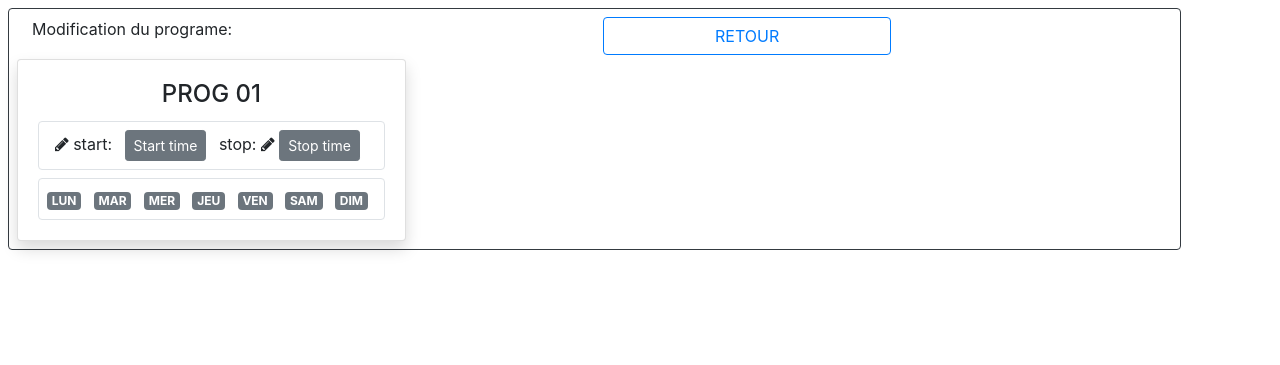
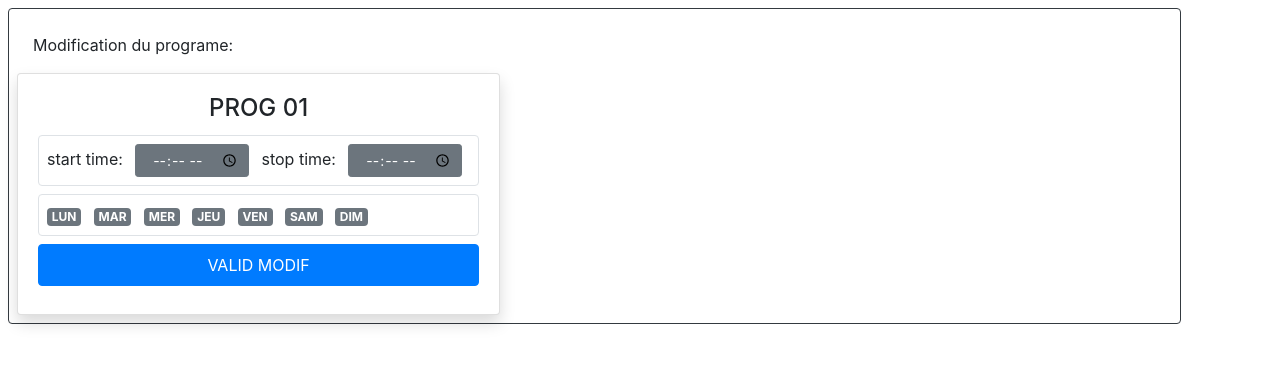
Before and after one commit to marcram99/projet_rainmaker_old, a Flask app: page /config in a window 1280 px wide. Shown: the part 94-459 px from the top of the page. Run offline with Flask 2, Linux system fonts and the light colour scheme; some libraries are stand-ins or nearby versions.

Commit message:
work on config.html js

```diff
--- a/appli/static/scripts/config.js
+++ b/appli/static/scripts/config.js
@@ -1,11 +1,28 @@
 var mod_start = document.getElementById('i_mod_st')
 var h_start = document.getElementById('p_start')
+var actif = 'badge badge-secondary mr-2'
+var inactif = 'badge badge-light mr-2'
+var lundi = document.getElementById('lundi')
+var mardi = document.getElementById('mardi')
+var mercredi = document.getElementById('mercredi')
+var jeudi = document.getElementById('jeudi')
+var vendredi = document.getElementById('vendredi')
+var samedi = document.getElementById('samedi')
+var dimanche = document.getElementById('dimanche')
+var week = [lundi, mardi, mercredi, jeudi, vendredi, samedi, dimanche]
 
+week.forEach(function(jour){
+    jour.onclick = function(){
+        event.preventDefault()
+        if(jour.className == actif){
+            jour.className = inactif
+        }
+        else if(jour.className == inactif){
+            jour.className = actif
+        }
+    }
+})
 
-mod_start.onclick = function(){
-    event.preventDefault()
-    mod_start.style = "color:red;"
-}
 
 /*
 <input type="time" id="p_start" class="btn btn-secondary btn-sm mr-2"></input>
--- a/appli/templates/config.html
+++ b/appli/templates/config.html
@@ -6,18 +6,18 @@
 {% endblock %}
 {% block main %}
 <div class="row col-11 col-sm-11 m-2 p-2 border rounded border-dark">
-    <span class="col-6 ">Modification du programe:</span>
-    <button id="v1_on" class="col col-sm-3 btn btn-outline-primary ml-2 mb-1" >RETOUR</button>
+    <span class="col-12 m-2 p-2 ">Modification du programe:</span>
+
 
     <div class="shadow card ">
         <div class="card-body">
             <h4 id="prog01" class="card-title text-center">PROG 01</h4>
             <div class="card-text border rounded p-2 text-center mb-2">
-                <i id="i_mod_st" class="fa fa-pencil"></i>
-                <span id="p_nom" class="mr-2">start: </span>
-                <span id="p_start" class="btn btn-secondary btn-sm mr-2">Start time</span> stop:
-                <i id="i_mod_sp" class="fa fa-pencil"></i>
-                <span id="p_stop" class="btn btn-secondary btn-sm mr-2">Stop time</span>
+
+                <span class="mr-2">start time: </span>
+                <input id="p_start" type="time" class="btn btn-secondary btn-sm mr-2 text-center"></span>
+                <span class="mr-2">stop time: </span>
+                <input id="p_stop" type="time" class="btn btn-secondary btn-sm mr-2 text-center"></span>
             </div>
             <div class="card-text border rounded p-2">
                 <span id="lundi" class="badge badge-secondary mr-2">LUN</span>
@@ -28,6 +28,7 @@
                 <span id="samedi" class="badge badge-secondary mr-2">SAM</span>
                 <span id="dimanche" class="badge badge-secondary mr-2">DIM</span>
             </div>
+            <button id="valid" class="col  btn btn-primary my-2 p-2" >VALID MODIF</button>
         </div>
       </div>
 </div>
```
